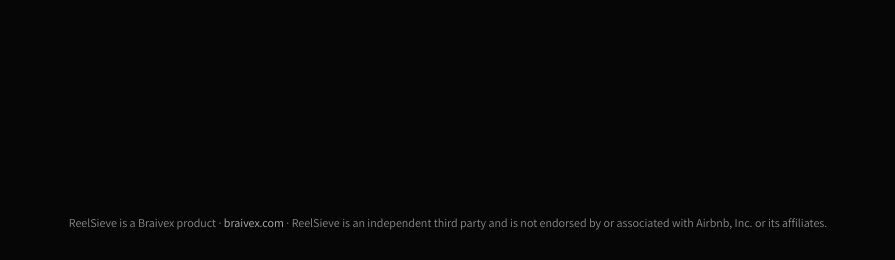
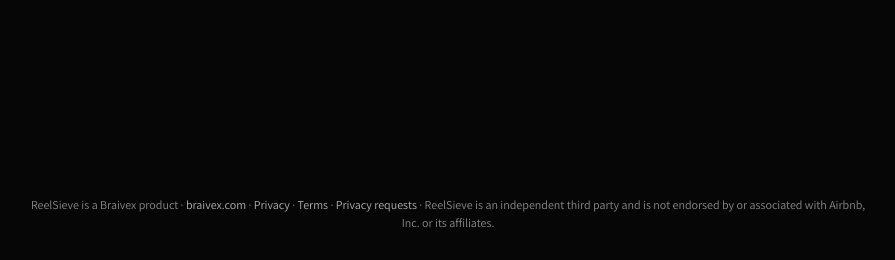
Before and after one commit to moose9200/ReelSieve, a FastAPI app: page /terms in a window 1280 px wide. Shown: the part 540-800 px from the top of the page, without its empty margins (192-1087 px from the left). Run offline with FastAPI, Linux system fonts and the light colour scheme; parts of the project's set-up code (start-up, migrations or seed data) failed here and were passed over; some libraries are stand-ins or nearby versions.

Commit message:
Public privacy request and complaint form
/privacy/request (no sign-in; linked from every footer) takes access, erasure,
rectification, objection to outreach, complaint or other, with an optional
Airbnb profile link. CSRF-protected, 5 submissions per 10 minutes per network
(the login limiter with its own purpose key). Stored in privacy_requests with
due_at one calendar month after receipt; the page shows the reference and
received date as the acknowledgement. An objection with a profile suppresses
that host for outreach at once. Settings lists open requests with due dates
and a Mark handled action (logged); handled requests go 2 years later; a
user's own requests are in their data export.

Co-Authored-By: Claude Opus 5.5 (1M context) <noreply@anthropic.com>

```diff
--- a/app/retention.py
+++ b/app/retention.py
@@ -20,6 +20,7 @@ THIRD_PARTY_JOB_DAYS = 30      # host name, host message, review data in a finis
 OUTREACH_MONTHS = 12           # after the row's last change
 DEACTIVATED_DAYS = 30          # "Remove" deactivates; erasure follows
 ADMIN_EVENT_YEARS = 2
+PRIVACY_REQUEST_YEARS = 2      # after the request was handled
 
 # A job keeps the customer's own reel history; only other people's data goes. Legacy jobs stored the finished
 # host message as the customer's template too.
@@ -41,6 +42,8 @@ def run(now=None):
             ('outreach', 'DELETE FROM outreach WHERE GREATEST(ts,sent_at,updated)<%s', now - OUTREACH_MONTHS * YEAR / 12),
             ('paid_orders', "DELETE FROM orders WHERE status='paid' AND paid_at<%s", now - FINANCIAL_RECORDS_YEARS * YEAR),
             ('admin_events', 'DELETE FROM admin_events WHERE ts<%s', now - ADMIN_EVENT_YEARS * YEAR),
+            ('privacy_requests', "DELETE FROM privacy_requests WHERE status='handled' AND handled_at<%s",
+             now - PRIVACY_REQUEST_YEARS * YEAR),
             ('legacy_archives', 'DELETE FROM legacy_archives WHERE created<%s', now - keep_archive * DAY),
         ]}
         due = [r['email'] for r in c.execute('SELECT email FROM users WHERE NOT active AND erased_at IS NULL AND deactivated_at<%s',
--- a/app/server.py
+++ b/app/server.py
@@ -31,7 +31,7 @@ HERE = Path(__file__).resolve().parent
 REQUIRED = ('DATABASE_URL', 'SESSION_SECRET', 'TOKEN_ENCRYPTION_KEY')
 CSRF_COOKIE = 'reelsieve_csrf'
 PUBLIC_PREFIXES = ('/static/', '/oauth/google/callback', '/favicon.ico', '/api/billing/webhook/')
-PUBLIC_EXACT = ('/', '/login', '/signup', '/setup', '/forgot', '/healthz', '/privacy', '/terms',
+PUBLIC_EXACT = ('/', '/login', '/signup', '/setup', '/forgot', '/healthz', '/privacy', '/terms', '/privacy/request',
                 '/robots.txt', '/sitemap.xml', '/llms.txt')
 DAILY_CAP = int(os.getenv('OUTREACH_DAILY_CAP', '5'))
 TRUSTED_HOPS = int(os.getenv('TRUSTED_PROXY_HOPS', '1'))
@@ -515,6 +515,49 @@ def privacy(request: Request):
 @app.get('/terms', response_class=HTMLResponse)
 def terms(request: Request):
     return tpl.TemplateResponse(request, 'legal.html', {'kind': 'terms'})
+
+
+def _request_page(request, status=200, **ctx):
+    return tpl.TemplateResponse(request, 'privacy_request.html', {'types': store.PRIVACY_REQUEST_TYPES, 'f': {}, **ctx},
+                                status_code=status)
+
+
+@app.get('/privacy/request', response_class=HTMLResponse)
+def privacy_request_page(request: Request):
+    """Rights requests and complaints from anyone, signed in or not (UK DPA 2018 s.164A; Art 12: one month)."""
+    return _request_page(request)
+
+
+@app.post('/privacy/request')
+async def privacy_request_post(request: Request):
+    f = {k: (v or '').strip() for k, v in (await _form(request)).items() if k != 'csrf'}
+    ip = _ip(request)
+    if auth.too_many(ip, 'privacy'):
+        return _request_page(request, 429, f=f, error='Too many requests from this network. Try again in 10 minutes, or email hello@braivex.com.')
+    profile = linkedin.airbnb_profile(f.get('airbnb_profile', ''))
+    error = ('Choose what the request is about' if f.get('type') not in store.PRIVACY_REQUEST_TYPES else
+             'Enter a valid email address so we can reply' if not auth.EMAIL.match(f.get('email', '')) else
+             'Tell us what you would like us to do' if not f.get('details') else
+             'Paste the link to your Airbnb profile (airbnb.co.uk/users/show/<number>), or leave it empty'
+             if f.get('airbnb_profile') and not profile else None)
+    if error:
+        return _request_page(request, 400, f=f, error=error)
+    auth.record_fail(ip, 'privacy')  # counts submissions, not failures
+    ref, received = store.add_privacy_request(f['type'], auth.norm(f['email']), f.get('name', '')[:200] or None, f['details'][:4000],
+                                              profile.rsplit('/', 1)[-1] if profile else None)
+    if f['type'] == 'objection' and profile:
+        store.suppress({'airbnb_profile': profile})  # stop outreach to them at once, for every user
+    return _request_page(request, ack={'ref': ref, 'received': received, 'due': store.one_month_after(received)})
+
+
+@app.post('/api/privacy-requests/handled')
+async def privacy_request_handled(request: Request):
+    _require_admin(request)
+    ref = ((await request.json()).get('ref') or '').strip()
+    if not store.handle_privacy_request(ref):
+        raise HTTPException(404, 'No open request with that reference')
+    store.admin_event('privacy_request_handled', request.state.user, None, ref=ref)
+    return {'ok': True}
 
 
 def _upgrade_page(request, plan='', order=None, note='We send the invoice within a few hours and add your credits the moment it clears.', **extra):
@@ -1121,7 +1164,7 @@ def api_out_csv(request: Request):
 
 EVENT_LABELS = {'plan': 'Plan or credits changed', 'password_reset': 'Password reset', 'deactivate': 'Removed (deactivated)',
                 'erase': 'Account erased', 'order_settle': 'Order marked paid', 'order_cancel': 'Order cancelled',
-                'order_link': 'Pay link set'}
+                'order_link': 'Pay link set', 'privacy_request_handled': 'Privacy request handled'}
 
 
 def settings_view():
@@ -1137,6 +1180,7 @@ def settings(request: Request, saved: int = 0, flash: str = ''):
     return tpl.TemplateResponse(request, 'settings.html', {
         'settings': settings_view(), 'gdrive': gdrive.status(request.state.user), 'saved': bool(saved), 'flash': flash[:400],
         'events': store.admin_events(50), 'event_labels': EVENT_LABELS,
+        'requests': store.open_privacy_requests(), 'request_types': store.PRIVACY_REQUEST_TYPES, 'now': time.time(),
         'redirect_uri': _redirect_uri(request), 'webhook_base': (public_base() or str(request.base_url).rstrip('/'))})
 
 
--- a/app/static/app.js
+++ b/app/static/app.js
@@ -840,6 +840,18 @@
     });
   }
 
+  // ---------- admin: privacy requests ----------
+  Array.prototype.forEach.call(document.querySelectorAll(".req-done"), function (b) {
+    b.addEventListener("click", function () {
+      var out = document.getElementById("req-status"), ref = b.getAttribute("data-ref");
+      if (!confirm("Mark " + ref + " handled? Do this once you have replied.")) return;
+      b.disabled = true; out.className = "form-status";
+      postJSON("/api/privacy-requests/handled", { ref: ref })
+        .then(function () { var li = b.closest("li"); if (li) li.parentNode.removeChild(li); out.textContent = ref + " marked handled."; })
+        .catch(function (e) { out.textContent = e.message; out.classList.add("is-error"); b.disabled = false; });
+    });
+  });
+
   // ---------- admin: orders ----------
   var ordList = document.getElementById("ord-list");
   if (ordList) {
--- a/app/templates/base.html
+++ b/app/templates/base.html
@@ -56,7 +56,7 @@
   </main>
 
   <footer class="site-footer">
-    ReelSieve is a Braivex product · <a href="https://braivex.com" target="_blank" rel="noopener">braivex.com</a> · ReelSieve is an independent third party and is not endorsed by or associated with Airbnb, Inc. or its affiliates.
+    ReelSieve is a Braivex product · <a href="https://braivex.com" target="_blank" rel="noopener">braivex.com</a> · <a href="/privacy">Privacy</a> · <a href="/terms">Terms</a> · <a href="/privacy/request">Privacy requests</a> · ReelSieve is an independent third party and is not endorsed by or associated with Airbnb, Inc. or its affiliates.
   </footer>
 
   <script src="/static/app.js?v={{ asset_version }}" defer></script>
--- a/app/templates/landing.html
+++ b/app/templates/landing.html
@@ -472,6 +472,7 @@
         <ul>
           <li><a href="/privacy">Privacy</a></li>
           <li><a href="/terms">Terms</a></li>
+          <li><a href="/privacy/request">Privacy requests</a></li>
         </ul>
       </nav>
     </div>
--- /dev/null
+++ b/app/templates/privacy_request.html
@@ -0,0 +1,41 @@
+{% extends "base.html" %}
+{% block title %}Privacy request{% endblock %}
+{% block content %}
+<section class="login-wrap">
+  <section class="card login-card">
+    {% if ack %}
+    <p class="eyebrow">Privacy request</p>
+    <h1 class="login-title">Request received</h1>
+    <p class="sub">Keep this reference. It is our acknowledgement of your request.</p>
+    <ul class="steps">
+      <li>Reference <strong>{{ ack.ref }}</strong></li>
+      <li>Received {{ ack.received|when }}</li>
+      <li>We reply to the email you gave by {{ ack.due|day }} at the latest (one month from receipt). If we need to confirm who you are, or need more time, we will tell you before then.</li>
+    </ul>
+    <p class="hint">You can also complain to the UK Information Commissioner's Office at <a href="https://ico.org.uk/make-a-complaint/" target="_blank" rel="noopener">ico.org.uk</a>.</p>
+    <p class="login-foot"><a href="/privacy">Privacy notice</a></p>
+    {% else %}
+    <p class="eyebrow">Privacy request</p>
+    <h1 class="login-title">Ask about your data, or complain</h1>
+    <p class="sub">For a copy of your data, a correction, deletion, to stop outreach messages, or a complaint. You don't need an account. We reply within one month.</p>
+    <form method="post" action="/privacy/request" novalidate>
+      <input type="hidden" name="csrf" value="{{ csrf_for(request) }}">
+      <div class="field"><label for="pr-type">What is it about?</label>
+        <select id="pr-type" name="type" required>
+          <option value="">Choose one</option>
+          {% for key, label in types.items() %}<option value="{{ key }}"{% if f.type == key %} selected{% endif %}>{{ label }}</option>{% endfor %}
+        </select></div>
+      <div class="field"><label for="pr-email">Your email</label><input type="email" id="pr-email" name="email" value="{{ f.email or '' }}" autocomplete="email" inputmode="email" required></div>
+      <div class="field"><label for="pr-name">Your name (optional)</label><input type="text" id="pr-name" name="name" value="{{ f.name or '' }}" autocomplete="name" maxlength="200"></div>
+      <div class="field"><label for="pr-details">Details</label><textarea id="pr-details" name="details" rows="5" maxlength="4000" required>{{ f.details or '' }}</textarea>
+        <p class="hint">If you have a ReelSieve account, use the email you signed up with.</p></div>
+      <div class="field"><label for="pr-profile">Your Airbnb profile link (optional)</label><input type="url" id="pr-profile" name="airbnb_profile" value="{{ f.airbnb_profile or '' }}" placeholder="https://www.airbnb.co.uk/users/show/…" autocomplete="off" spellcheck="false">
+        <p class="hint">Airbnb hosts: with an objection to outreach, we stop every ReelSieve user from finding or queueing you, straight away.</p></div>
+      {% if error %}<p class="hint hint-warn" role="alert">{{ error }}</p>{% endif %}
+      <div class="actions"><button type="submit" class="btn btn-primary btn-wide">Send request</button></div>
+    </form>
+    <p class="login-foot">How we use data: <a href="/privacy">Privacy notice</a></p>
+    {% endif %}
+  </section>
+</section>
+{% endblock %}
--- a/app/templates/settings.html
+++ b/app/templates/settings.html
@@ -37,6 +37,19 @@
   <div class="actions"><button type="button" class="btn btn-primary" id="nu-btn">Add user</button><span class="form-status" id="nu-status" role="status" aria-live="polite"></span></div>
 </section>
 
+<section class="card" id="requests-card">
+  <div class="section-head"><h2>Privacy requests</h2><span class="pill {{ 'pill-running' if requests else 'pill-done' }}">{{ requests|length }} open</span></div>
+  <p class="hint">From the public form at <a href="/privacy/request">/privacy/request</a>. Reply by email within one month of receipt, then mark it handled. Objections to outreach with an Airbnb profile are already suppressed.</p>
+  {% if requests %}
+  <ul class="user-list" id="req-list">
+    {% for r in requests %}
+    <li class="user-row" data-request="{{ r.ref }}"><span class="u-mail">{{ r.ref }} · {{ request_types.get(r.type, r.type) }} · {{ r.email }}{% if r.name %} ({{ r.name }}){% endif %}{% if r.airbnb_profile_id %} · Airbnb user {{ r.airbnb_profile_id }}{% endif %}</span><span class="pill pill-sm {{ 'pill-neg' if r.due_at < now else 'pill-skipped' }}">Due {{ r.due_at|day }}</span><span class="u-actions"><button type="button" class="btn btn-secondary btn-sm req-done" data-ref="{{ r.ref }}">Mark handled</button></span><p class="hint">Received {{ r.ts|when }}. {{ r.details }}</p></li>
+    {% endfor %}
+  </ul>
+  {% else %}<p class="hint">No open requests.</p>{% endif %}
+  <p class="form-status" id="req-status" role="status" aria-live="polite"></p>
+</section>
+
 <section class="card" id="events-card">
   <div class="section-head"><h2>Admin activity</h2><span class="pill pill-skipped">Read-only</span></div>
   <p class="hint">The last 50 changes made to other people's accounts and orders, newest first. Kept for 2 years.</p>
```
Also changed, not shown: app/auth.py (+7 -6 lines), app/schema/006_privacy.sql (+18 -0 lines), app/store.py (+40 -0 lines), tests/test_privacy_rights.py (+67 -0 lines).
